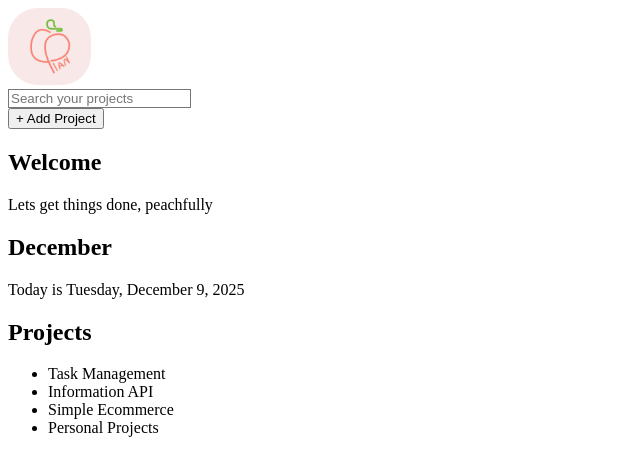
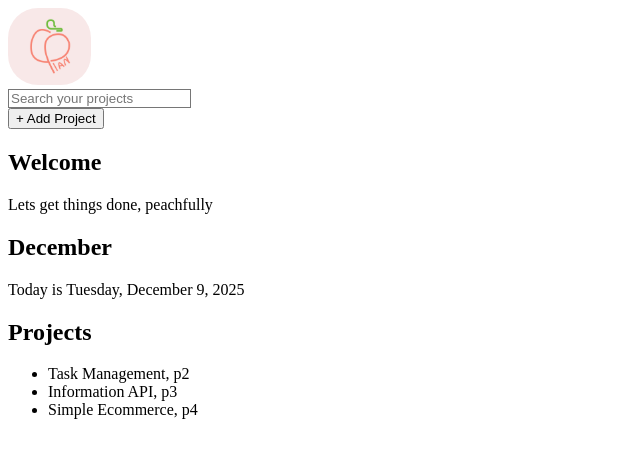
Before and after one commit to aletheaalmas/peachplan, a React (Vite) app: page / in a window 1280 px wide. Shown: the top 476 px of the page, without its empty margins (0-640 px from the left). Built offline with nearby package versions, Linux system fonts and the light colour scheme.

Commit message:
feat: add priority to projects and update ProjectItem rendering

```diff
--- a/src/app.tsx
+++ b/src/app.tsx
@@ -4,7 +4,7 @@ import { Projects } from "./projects";
 
 export function App() {
   return (
-    <div className="min-h-screen bg-white">
+    <div>
       <Header />
       <WelcomeSection />
       <Projects />
--- a/src/projects.tsx
+++ b/src/projects.tsx
@@ -1,10 +1,9 @@
 const dataProjects = [
-  { id: 1, title: "Personal Web", isDone: true },
-  { id: 2, title: "CRM", isDone: true },
-  { id: 3, title: "Task Management", isDone: false },
-  { id: 4, title: "Information API", isDone: false },
-  { id: 5, title: "Simple Ecommerce", isDone: false },
-  { id: 6, title: "Personal Projects", isDone: false },
+  { id: 1, title: "Personal Web", isDone: true, priority: "p1" },
+  { id: 2, title: "Contact Management", isDone: true, priority: "p2" },
+  { id: 3, title: "Task Management", isDone: false, priority: "p2" },
+  { id: 4, title: "Information API", isDone: false, priority: "p3" },
+  { id: 4, title: "Simple Ecommerce", isDone: false, priority: "p4" },
 ];
 
 export function Projects() {
@@ -13,7 +12,11 @@ export function Projects() {
       <h2>Projects</h2>
       <ul>
         {dataProjects.map((project) => (
-          <ProjectItem title={project.title} isDone={project.isDone} />
+          <ProjectItem
+            title={project.title}
+            isDone={project.isDone}
+            priority={project.priority}
+          />
         ))}
       </ul>
     </div>
@@ -23,13 +26,19 @@ export function Projects() {
 export function ProjectItem({
   title,
   isDone,
+  priority,
 }: {
   title: string;
   isDone: boolean;
+  priority: string;
 }) {
   if (isDone) {
     return null;
   }
 
-  return <li>{title}</li>;
+  return (
+    <li>
+      {title}, {priority}
+    </li>
+  );
 }
```
